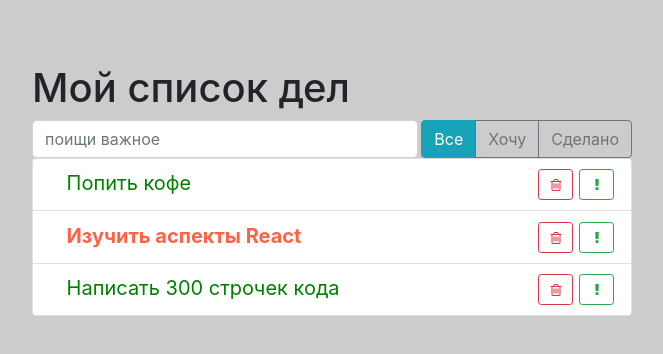
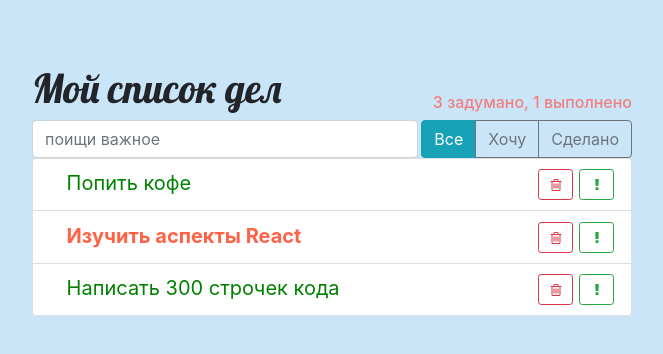
Before and after one commit to Dmitriy-8-Kireev/todo-app, a React app: page / in a window 1280 px wide. Shown: the whole page, without its empty margins (308-971 px from the left). Built offline with nearby package versions, Linux system fonts and the light colour scheme.

Commit message:
change App.js, AppHeader.js, TodoListItem.js

```diff
--- a/public/index.html
+++ b/public/index.html
@@ -6,6 +6,7 @@
           content="width=device-width, initial-scale=1, shrink-to-fit=no">
           <link rel="stylesheet" href="https://stackpath.bootstrapcdn.com/bootstrap/4.2.1/css/bootstrap.min.css">
           <link rel="stylesheet" href="https://stackpath.bootstrapcdn.com/font-awesome/4.7.0/css/font-awesome.min.css">
+          <link href='https://fonts.googleapis.com/css?family=Lobster:400&subset=cyrillic' rel='stylesheet' type='text/css'>
     <title>Todo App</title>
   </head>
   <body>
--- a/src/components/App/App.css
+++ b/src/components/App/App.css
@@ -1,5 +1,5 @@
 body {
-  background: #ccc;
+  background: #cbe5f8;
 }
 .todo-app {
   margin: 4rem auto 0 auto;
--- a/src/components/App/App.js
+++ b/src/components/App/App.js
@@ -17,7 +17,7 @@ const App = () => {
   return (
     <div>
       <div className="todo-app">
-        <AppHeader />
+        <AppHeader done={1} toDo={3} />
 
         <div className="search-panel d-flex">
           <SearchPanel />
--- /dev/null
+++ b/src/components/AppHeader/AppHeader.css
@@ -0,0 +1,13 @@
+.app-header {
+  align-items: flex-end;
+}
+
+.app-header h1 {
+  flex-grow: 1;
+  font-family: 'Lobster', cursive;
+}
+
+.app-header h2 {
+  font-size: 1rem;
+  color: lightcoral;
+}
--- a/src/components/AppHeader/AppHeader.js
+++ b/src/components/AppHeader/AppHeader.js
@@ -1,7 +1,15 @@
 import React from 'react';
 
-const AppHeader = () => {
-  return <h1>Mой список дел</h1>;
+import './AppHeader.css';
+const AppHeader = ({ toDo, done }) => {
+  return (
+    <div className="app-header d-flex">
+      <h1>Mой список дел</h1>
+      <h2>
+        {toDo} задумано, {done} выполнено
+      </h2>
+    </div>
+  );
 };
 
 export default AppHeader;
--- a/src/components/TodoListItem/TodoListItem.js
+++ b/src/components/TodoListItem/TodoListItem.js
@@ -1,8 +1,12 @@
-import React from 'react';
+import React, { Component } from 'react';
 
 import './TodoListItem.css';
 
-const TodoListItem = ({ label, important = false }) => {
+class TodoListItem extends Component {
+  state = {};
+  render() {
+    const { label, important = false } = this.props;
+
     const style = {
       color: important ? 'tomato' : 'green',
       fontWeight: important ? 'bold' : 'normal'
@@ -27,6 +31,7 @@ const TodoListItem = ({ label, important = false }) => {
         </button>
       </span>
     );
-};
+  }
+}
 
 export default TodoListItem;
```
Lines whose indentation alone changed are shown as unchanged.
